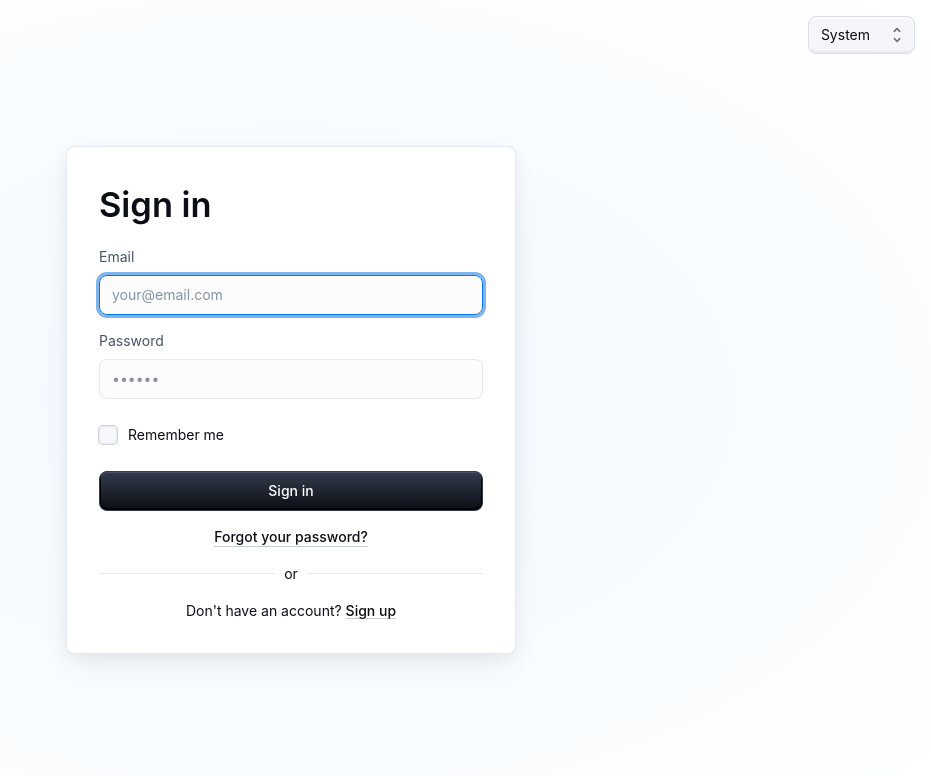
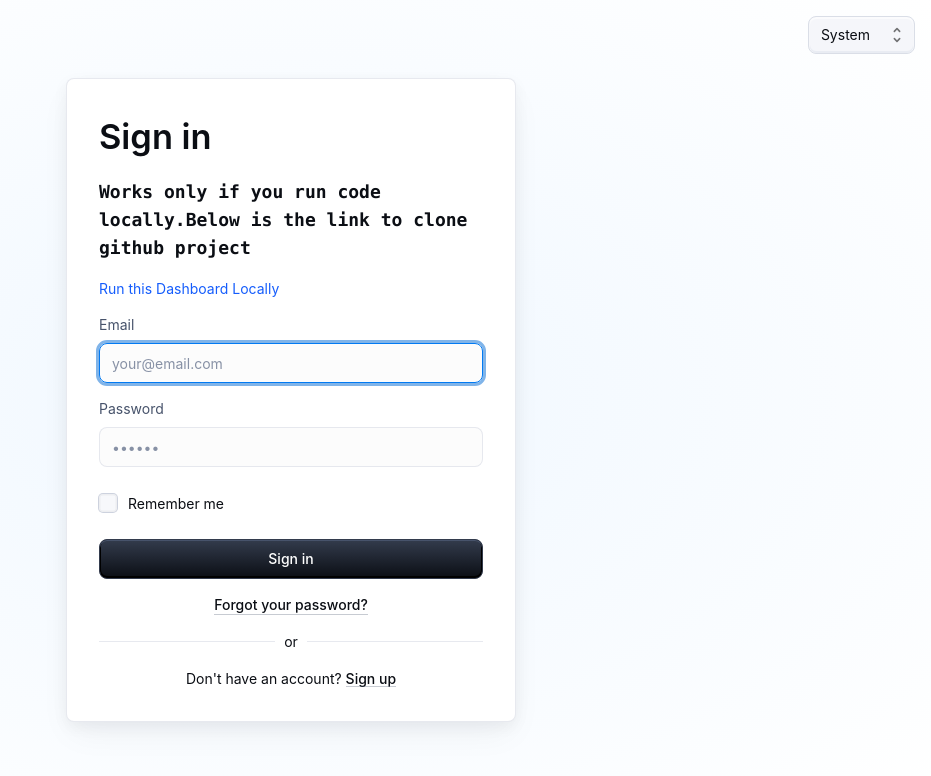
Before and after one commit to moonxstar-cloud/Authentication, a React (Vite) app in the folder client/: page /login in a window 1280 px wide. Shown: the top 776 px of the page, without its empty margins (349-1280 px from the left). Built offline with nearby package versions, Linux system fonts and the light colour scheme.

Commit message:
Update SignIn.jsx

```diff
--- a/client/src/components/sign-in/SignIn.jsx
+++ b/client/src/components/sign-in/SignIn.jsx
@@ -148,6 +148,16 @@ export default function SignIn(props) {
           <Typography component="h1" variant="h4" sx={{ width: '100%', fontSize: 'clamp(2rem, 10vw, 2.15rem)' }}>
             Sign in
           </Typography>
+                <h1 className="font-extrabold font-mono text-lg red">
+            Works only if you run code locally.Below is the link to clone github
+            project
+          </h1>
+          <a
+            href="https://github.com/moonxstar-cloud/Authentication.git"
+            className="text-blue-600"
+          >
+            Run this Dashboard Locally
+          </a>
           <Box
             component="form"
             onSubmit={handleSubmit}
```
